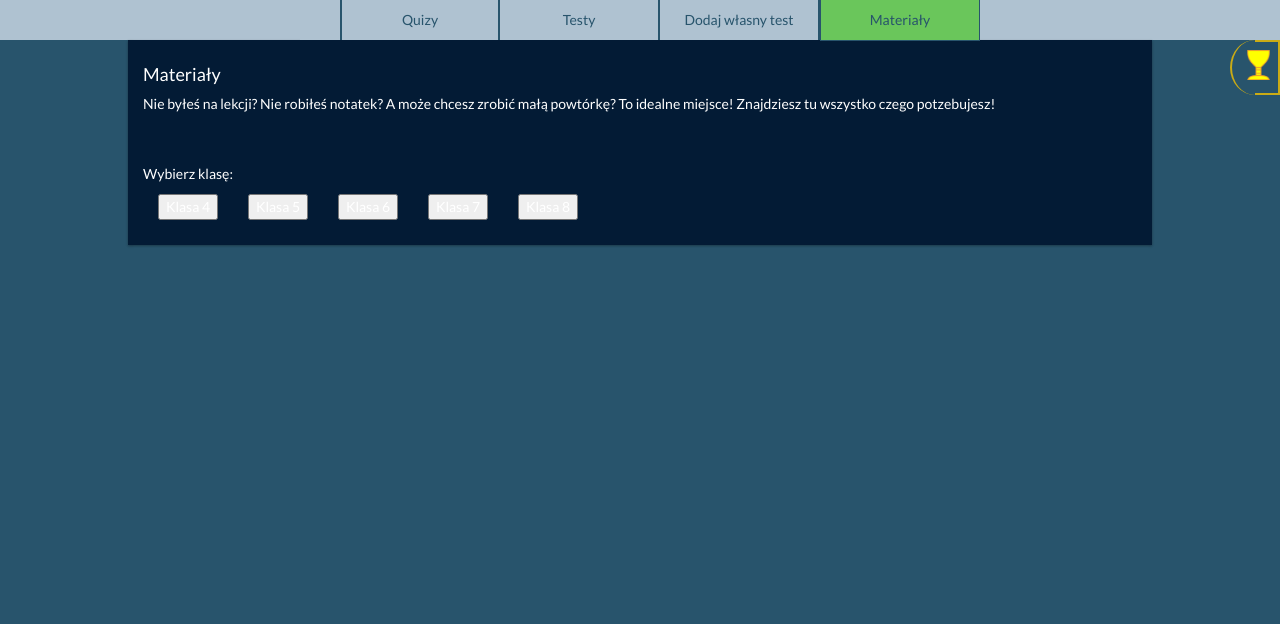
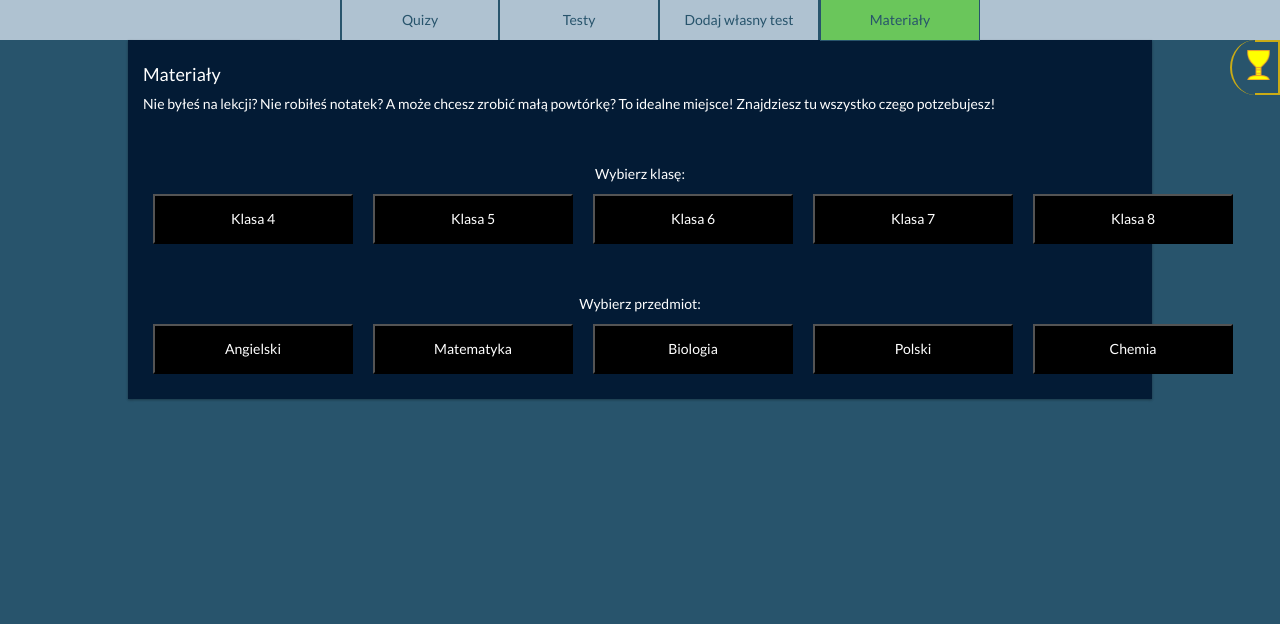
Before and after one commit to pgrzegorzewski/app, a PHP site: page /materials.php in a window 1280 px wide. Shown: the part 100-724 px from the top of the page. Run offline with PHP 8.4, Linux system fonts and the light colour scheme; some libraries are stand-ins or nearby versions.

Commit message:
more fixes

```diff
--- a/learningapp/app/materials.php
+++ b/learningapp/app/materials.php
@@ -71,24 +71,40 @@
     						<td>
     							<button>Klasa 4</button>
     						</td>
-
     						<td>
     							<button>Klasa 5</button>
     						</td>
-
     						<td>
     							<button>Klasa 6</button>
     						</td>
-
     						<td>
     							<button>Klasa 7</button>
     						</td>
-
     						<td>
     							<button>Klasa 8</button>
     						</td>
     					</tr>
-
+    				</table>
+    				<br/><br />
+    				Wybierz przedmiot:
+    				<table>
+    					<tr>
+    						<td>
+    							<button>Angielski</button>
+    						</td>
+    						<td>
+    							<button>Matematyka</button>
+    						</td>
+    						<td>
+    							<button>Biologia</button>
+    						</td>
+    						<td>
+    							<button>Polski</button>
+    						</td>
+    						<td>
+    							<button>Chemia</button>
+    						</td>
+    					</tr>
     				</table>
 				</div>
 
--- /dev/null
+++ b/learningapp/css/materials.css
@@ -0,0 +1,16 @@
+#school_class
+{
+	text-align:center;
+}
+
+table
+{
+	width:100%;
+}
+
+table td button
+{
+	width:200px;
+	height:50px;
+	background-color:black;
+}
```
Also changed, not shown: learningapp/app/answer_check.php (added, +18 -0 lines), learningapp/app/register_success.php (added, +44 -0 lines).
